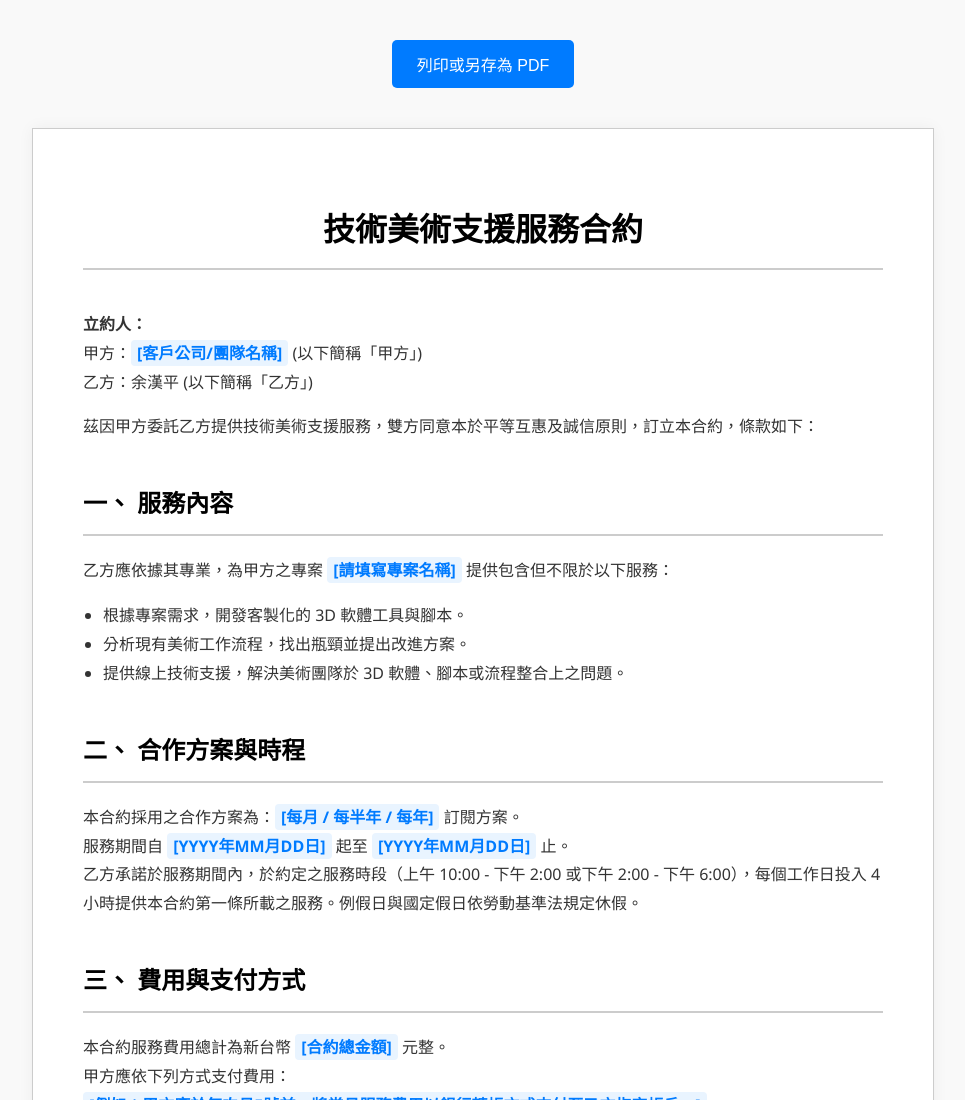
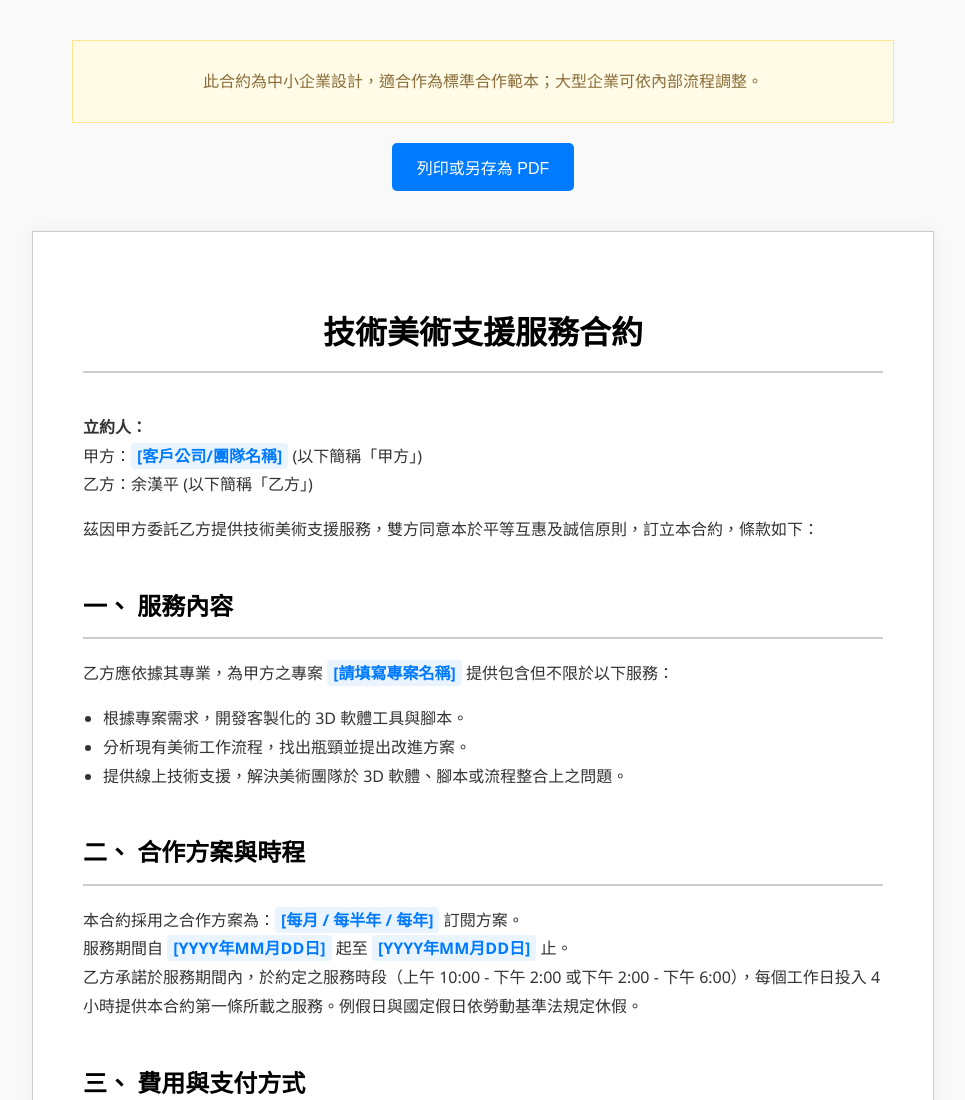
Before and after one commit to VicYu1983/vic-techart-site, a plain HTML site: page contract-template.html in a window 1280 px wide. Shown: the top 1100 px of the page, without its empty margins (157-1122 px from the left). Drawn offline with Linux system fonts and the light colour scheme.

Commit message:
feat(contract-template): 添加中小企業合約使用提示框
在合約模板頂部添加醒目提示框，說明此合約適用於中小企業，大型企業需自行調整

```diff
--- a/contract-template.html
+++ b/contract-template.html
@@ -84,6 +84,15 @@
     .print-button:hover {
       background-color: #0056b3;
     }
+    .notice {
+      text-align: center;
+      padding: 10px;
+      background-color: #fffbe6;
+      border: 1px solid #ffe58f;
+      color: #8a6d3b;
+      margin: 20px auto;
+      max-width: 800px;
+    }
     @media print {
       body {
         background-color: var(--page-background);
@@ -95,13 +104,17 @@
         margin: 0;
         max-width: 100%;
       }
-      .print-button-container {
+      .print-button-container, .notice {
         display: none;
       }
     }
   </style>
 </head>
 <body>
+
+  <div class="notice">
+    <p>此合約為中小企業設計，適合作為標準合作範本；大型企業可依內部流程調整。</p>
+  </div>
 
   <div class="print-button-container">
     <button class="print-button" onclick="window.print()">列印或另存為 PDF</button>
```
